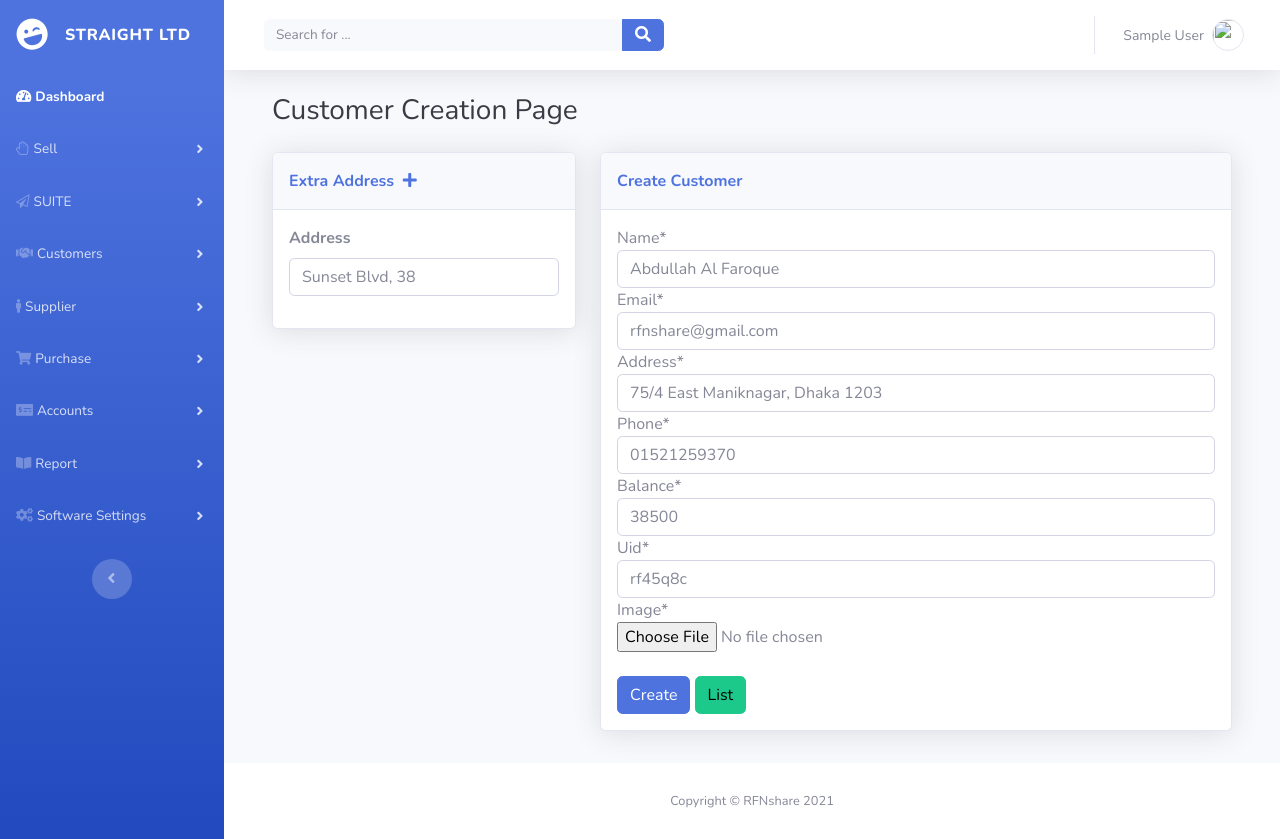
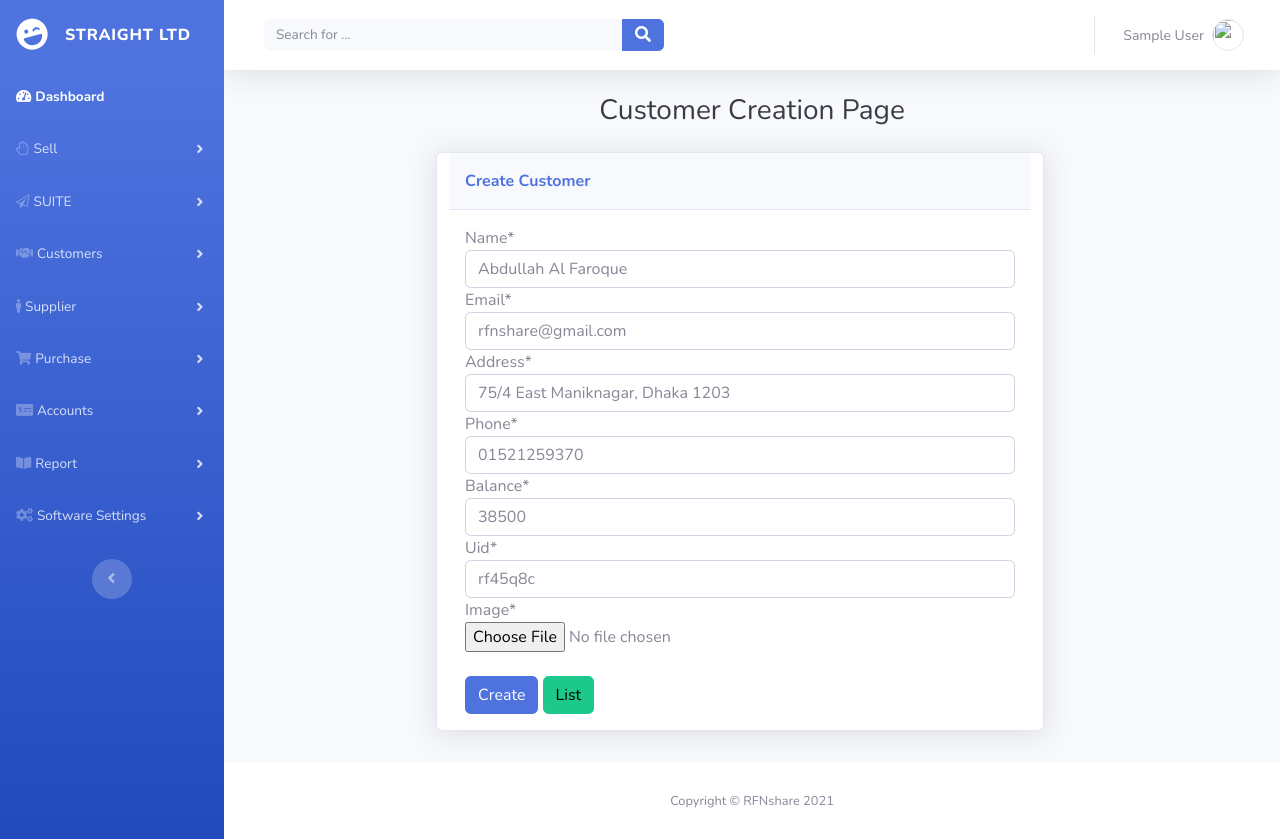
Before and after one commit to rfnshare/StraightIntLtd, a Django app: page /customer/ in a window 1280 px wide. Run offline with Django 3.2, Linux system fonts and the light colour scheme; the visitor is signed in with stand-in values (Sample User, id 1); some libraries are stand-ins or nearby versions.

Commit message:
Some URL updated

```diff
--- a/templates/customer/create_customer.html
+++ b/templates/customer/create_customer.html
@@ -4,30 +4,11 @@
 {% load static %}
 {% block content %}
     <div class="container-fluid">
-        <h3 class="text-dark mb-4">Customer Creation Page</h3>
+        <h3 class="text-dark mb-4 text-center">Customer Creation Page</h3>
         <div class="row mb-3">
-            <div class="col-lg-4">
 
-                <div class="card shadow mb-4">
-                    <div class="card-header py-3">
-                        <p class="text-primary m-0 fw-bold">Extra Address &nbsp<i class="fas fa-plus"></i></p>
-                    </div>
-                    <div class="card-body">
-                        <form>
-                            <div class="mb-3"><label class="form-label"
-                                                     for="extra_address"><strong>Address</strong></label><input
-                                    class="form-control" type="text" id="extra_address" placeholder="Sunset Blvd, 38"
-                                    name="extra_address"></div>
-
-
-                        </form>
-                    </div>
-                </div>
-            </div>
-            <div class="col-lg-8">
             <div class="row">
-                    <div class="col">
-                        <div class="card shadow mb-3">
+                <div class="card shadow mb-3 mx-auto" style="width: 38rem;">
                     <div class="card-header py-3">
                         <p class="text-primary m-0 fw-bold">Create Customer</p>
                     </div>
@@ -39,16 +20,13 @@
                             <button type="submit" class="btn btn-primary">Create</button>
 
                             <a class="btn btn-success" href="{% url 'customer:customer_list' %}">List</a>
-
                         </form>
+                    </div>
                 </div>
             </div>
 
         </div>
     </div>
-            </div>
-        </div>
-    </div>
 
 
 {% endblock %}
--- a/templates/customer/customer_list.html
+++ b/templates/customer/customer_list.html
@@ -2,7 +2,7 @@
 
 {% block content %}
     <div class="container-fluid">
-        <h3 class="text-dark mb-4">Customer List</h3>
+        <h3 class="text-dark mb-4 text-center">Customer List</h3>
         <div class="card shadow">
             <div class="card-header py-3">
                 <p class="text-primary m-0 fw-bold">Customer Info</p>
--- a/templates/dashboard/dashboard.html
+++ b/templates/dashboard/dashboard.html
@@ -87,7 +87,7 @@
         <div class="col-lg-7 col-xl-8">
             <div class="card shadow mb-4">
                 <div class="card-header d-flex justify-content-between align-items-center">
-                    <h6 class="text-primary fw-bold m-0">Earnings Overview</h6>
+                    <h6 class="text-primary fw-bold m-0">Pending Balance</h6>
                     <div class="dropdown no-arrow">
                         <button class="btn btn-link btn-sm dropdown-toggle" aria-expanded="false"
                                 data-bs-toggle="dropdown" type="button"><i class="fas fa-ellipsis-v text-gray-400"></i>
@@ -106,7 +106,7 @@
         <div class="col-lg-5 col-xl-4">
             <div class="card shadow mb-4">
                 <div class="card-header d-flex justify-content-between align-items-center">
-                    <h6 class="text-primary fw-bold m-0">Revenue Sources</h6>
+                    <h6 class="text-primary fw-bold m-0">Sell</h6>
                     <div class="dropdown no-arrow">
                         <button class="btn btn-link btn-sm dropdown-toggle" aria-expanded="false"
                                 data-bs-toggle="dropdown" type="button"><i class="fas fa-ellipsis-v text-gray-400"></i>
@@ -232,7 +232,7 @@
                     labels: [{% for i in qs %}'{{i.name}}',{% endfor %}],
                     datasets: [{
                         label: 'Customer',
-                        data: [{% for i in qs %}{{i.balance}}, {% endfor %}],
+                        data: [{% for i in qs %}{{i.invoice_set.count}}, {% endfor %}],
                         backgroundColor: [
                             'rgba(255, 99, 132, 0.2)',
                             'rgba(54, 162, 235, 0.2)',
--- a/templates/partials/sidenav.html
+++ b/templates/partials/sidenav.html
@@ -91,6 +91,7 @@
                     <a class="dropdown-item" href="#">Manage User</a>
                     <a class="dropdown-item" href="#">Language</a>
                     <a class="dropdown-item" href="#">Setting</a>
+                    <a class="dropdown-item" href="{% url 'admin:index' %}">Admin</a>
 
                 </div>
             </li>
```
Lines whose indentation alone changed are shown as unchanged.
